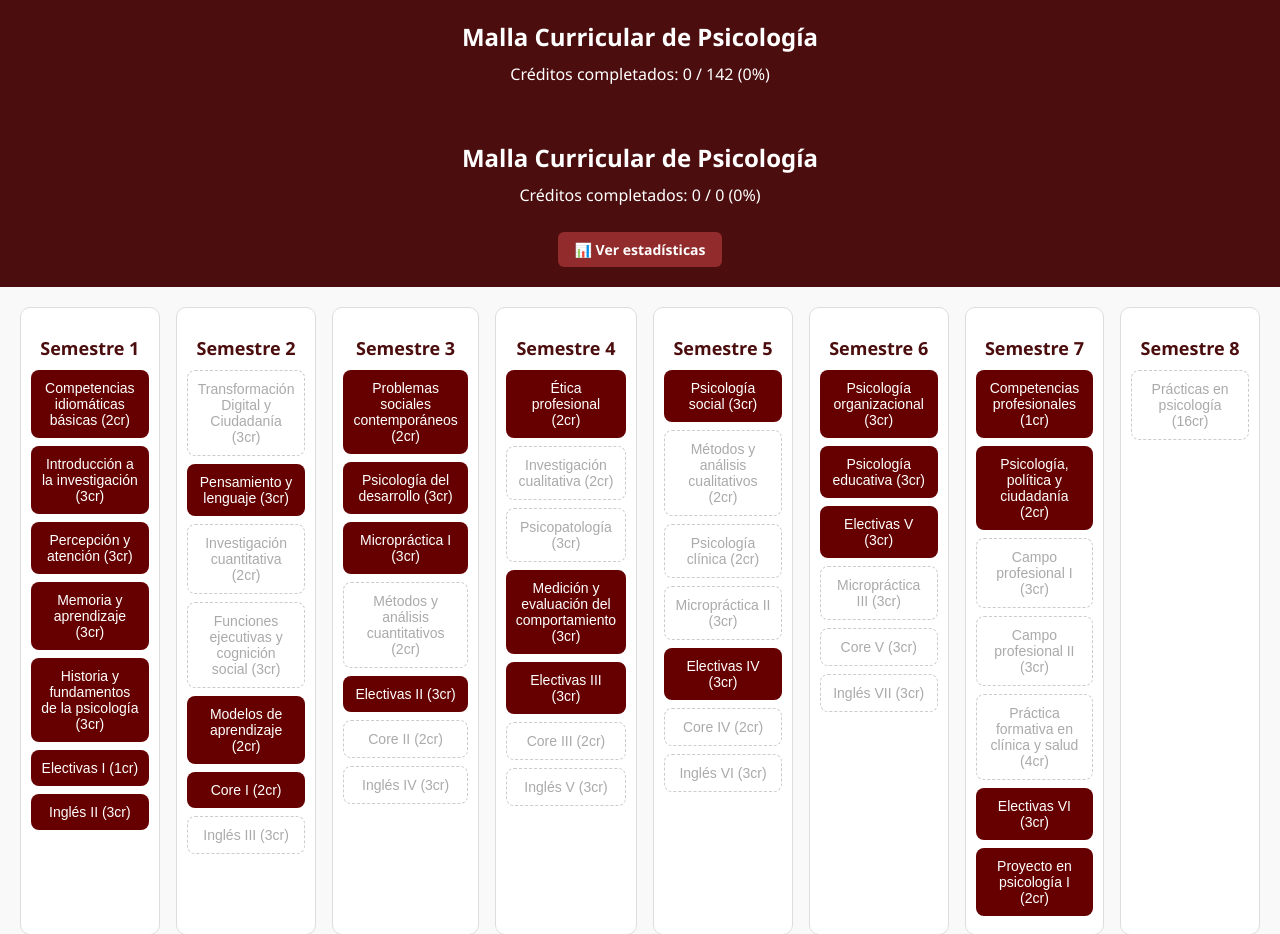
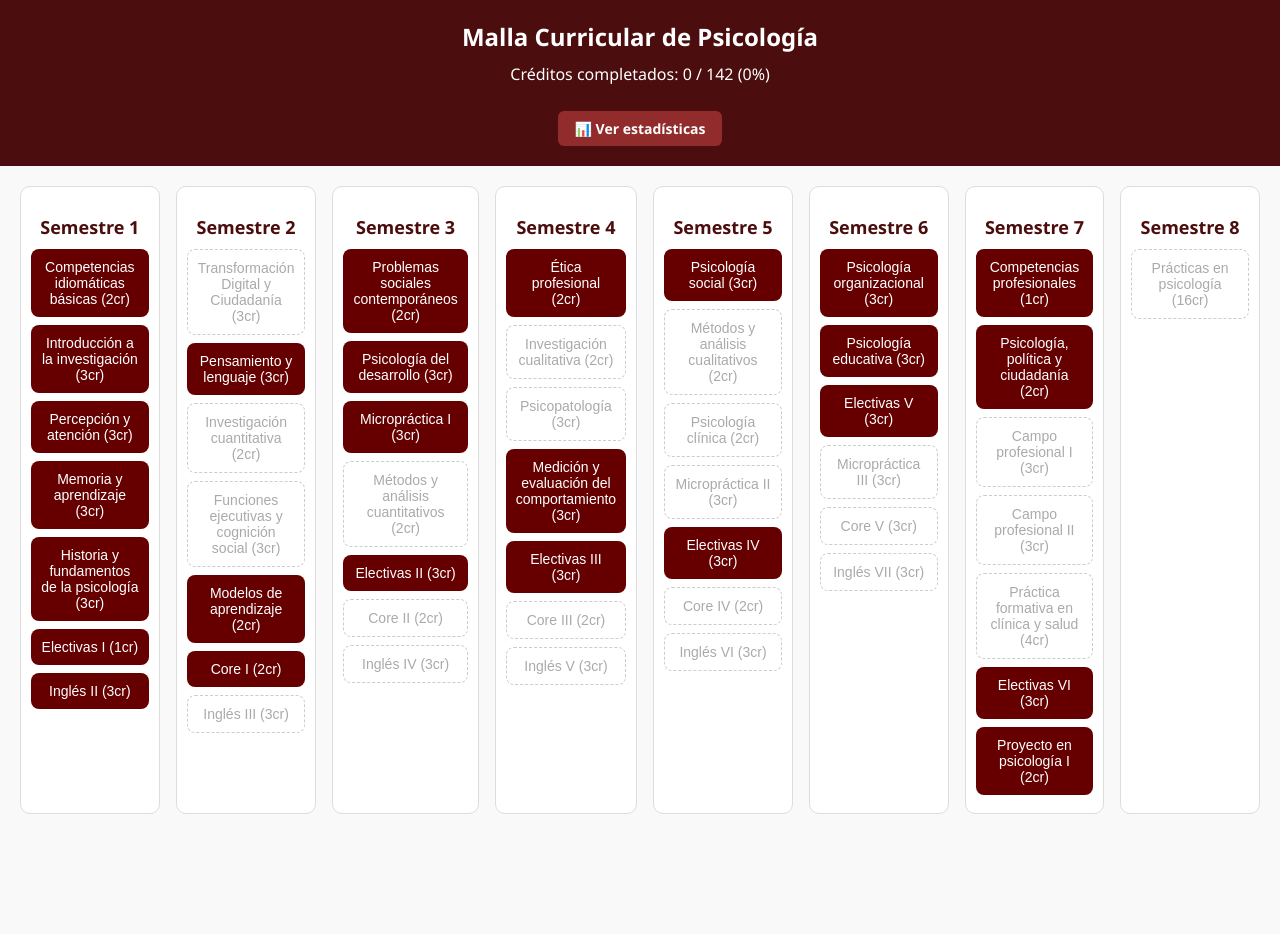
Before and after one commit to ctalpz11/Malla-psicologia, a plain HTML site: page index.html in a window 1280 px wide. Shown: the top 934 px of the page. After the commit the page ends 834 px from the top, so only its background shows below. Drawn offline with Linux system fonts and the light colour scheme.

Commit message:
Update index.html

```diff
--- a/index.html
+++ b/index.html
@@ -10,10 +10,7 @@
   <header>
     <h1>Malla Curricular de Psicología</h1>
     <p id="progreso">Créditos completados: 0 / 0 (0%)</p>
-  </header>
-  <header>
-  <h1>Malla Curricular de Psicología</h1>
-  <p id="progreso">Créditos completados: 0 / 0 (0%)</p>
+
     <a href="estadisticas.html" style="
       display: inline-block;
       margin-top: 10px;
@@ -25,6 +22,7 @@
       font-weight: bold;
       font-size: 14px;
     ">📊 Ver estadísticas</a>
+
   </header>
   <main id="malla"></main>
   <script src="script.js"></script>
```
Lines whose indentation alone changed are shown as unchanged.
